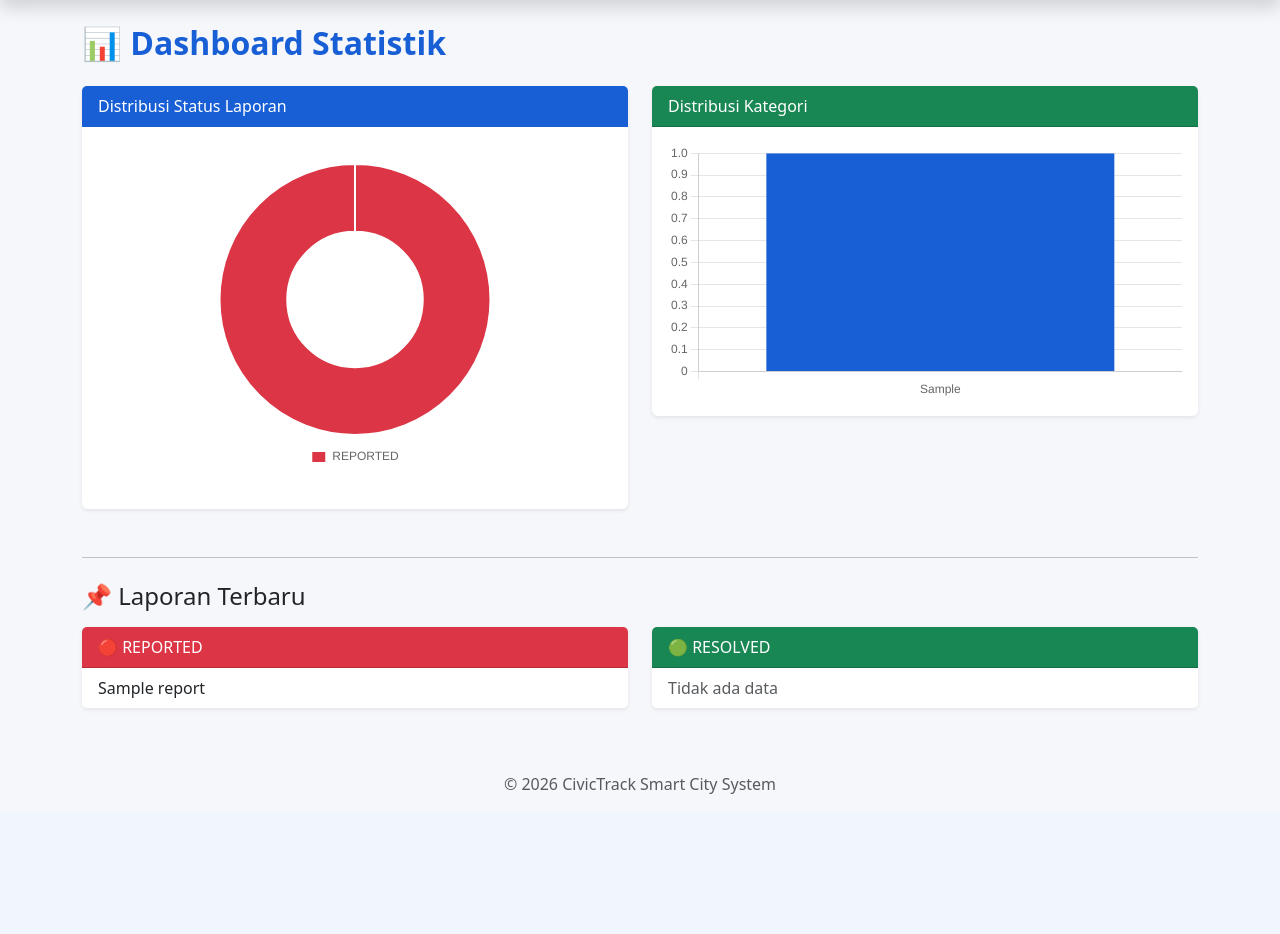
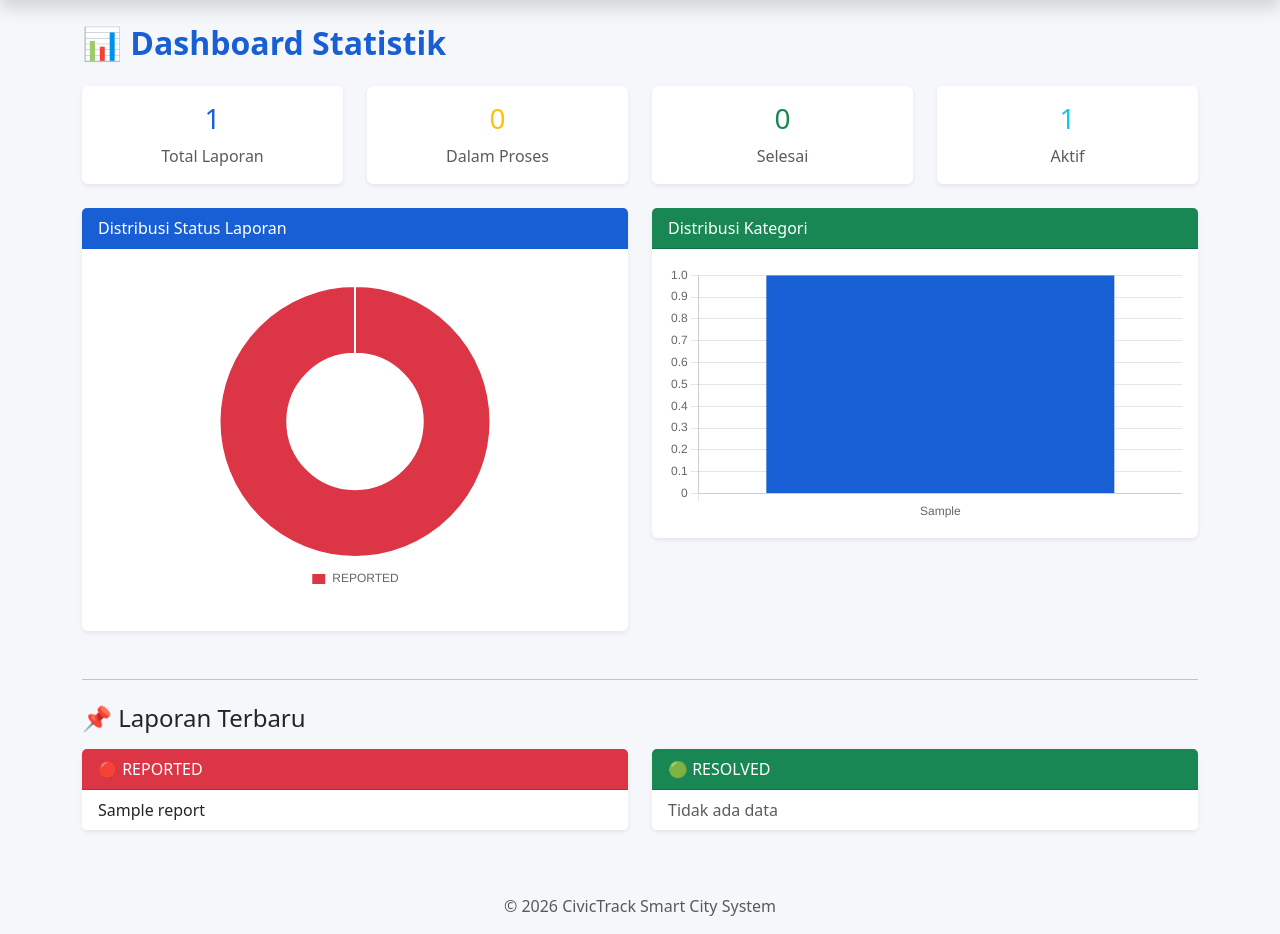
Before and after one commit to IET-Polinela/project-2026-Sahrul161005, a Django app: page /dashboard/ in a window 1280 px wide. Shown: the part 56-990 px from the top of the page. Before the commit the page ends 850 px from the top, so only its background shows below. Run offline with Django 5.2, Linux system fonts and the light colour scheme; tables that the repository leaves empty hold one stand-in row (values such as "Sample post").

Commit message:
pengumpulan memperbaiki tampilan dashboard

```diff
--- a/23758018_iet_2026/dashboard/templates/dashboard/dashboard.html
+++ b/23758018_iet_2026/dashboard/templates/dashboard/dashboard.html
@@ -5,7 +5,45 @@
 <h2 class="mb-4 fw-bold text-primary">
     📊 Dashboard Statistik
 </h2>
+<div class="row text-center mb-4">
 
+    <div class="col-md-3">
+        <div class="card shadow-sm border-0">
+            <div class="card-body">
+                <h3 class="text-primary">{{ reports|length|default:0 }}</h3>
+                <p class="text-muted mb-0">Total Laporan</p>
+            </div>
+        </div>
+    </div>
+
+    <div class="col-md-3">
+        <div class="card shadow-sm border-0">
+            <div class="card-body">
+                <h3 class="text-warning">{{ in_progress|default:0 }}</h3>
+                <p class="text-muted mb-0">Dalam Proses</p>
+            </div>
+        </div>
+    </div>
+
+    <div class="col-md-3">
+        <div class="card shadow-sm border-0">
+            <div class="card-body">
+                <h3 class="text-success">{{ resolved|default:0 }}</h3>
+                <p class="text-muted mb-0">Selesai</p>
+            </div>
+        </div>
+    </div>
+
+    <div class="col-md-3">
+        <div class="card shadow-sm border-0">
+            <div class="card-body">
+                <h3 class="text-info">{{ active|default:0 }}</h3>
+                <p class="text-muted mb-0">Aktif</p>
+            </div>
+        </div>
+    </div>
+
+</div>
 <div class="row">
 
     <!-- STATUS CHART -->
--- a/23758018_iet_2026/dashboard/views.py
+++ b/23758018_iet_2026/dashboard/views.py
@@ -2,12 +2,24 @@ from django.views.generic import TemplateView, View
 from django.http import JsonResponse
 from main_app.models import Report
 from django.db.models import Count
-
+from django.views.generic import TemplateView
+from main_app.models import Report
 
 # PAGE DASHBOARD
 class DashboardView(TemplateView):
-    template_name = 'dashboard/dashboard.html'
+    template_name = 'dashboard/dashboard.html'  # sesuaikan folder kamu
 
+    def get_context_data(self, **kwargs):
+        context = super().get_context_data(**kwargs)
+
+        reports = Report.objects.all()
+
+        context['reports'] = reports
+        context['in_progress'] = Report.objects.filter(status='IN_PROGRESS').count()
+        context['resolved'] = Report.objects.filter(status='RESOLVED').count()
+        context['active'] = Report.objects.exclude(status='RESOLVED').count()
+
+        return context
 
 # API STATUS
 class StatusChartData(View):
```
